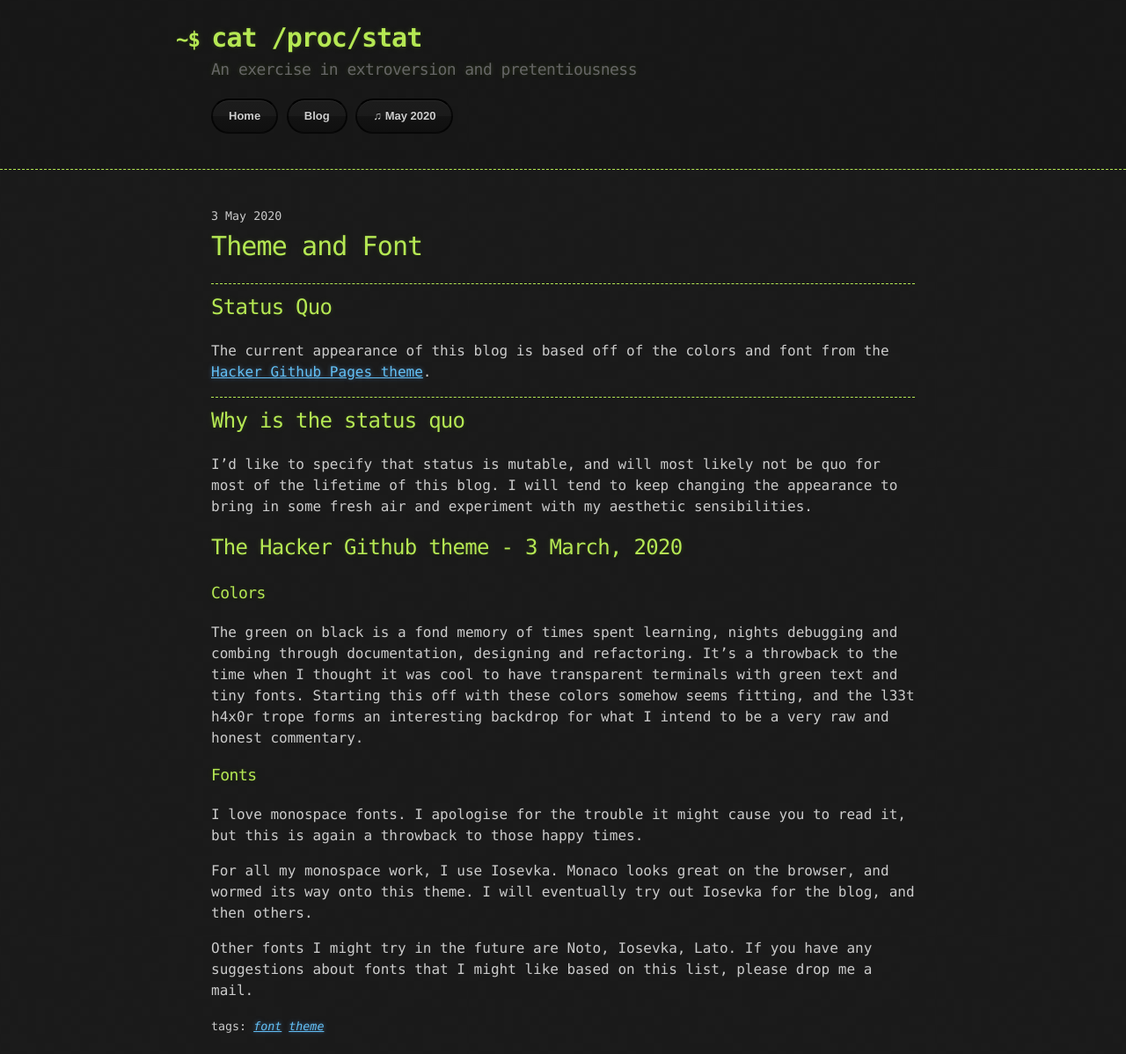
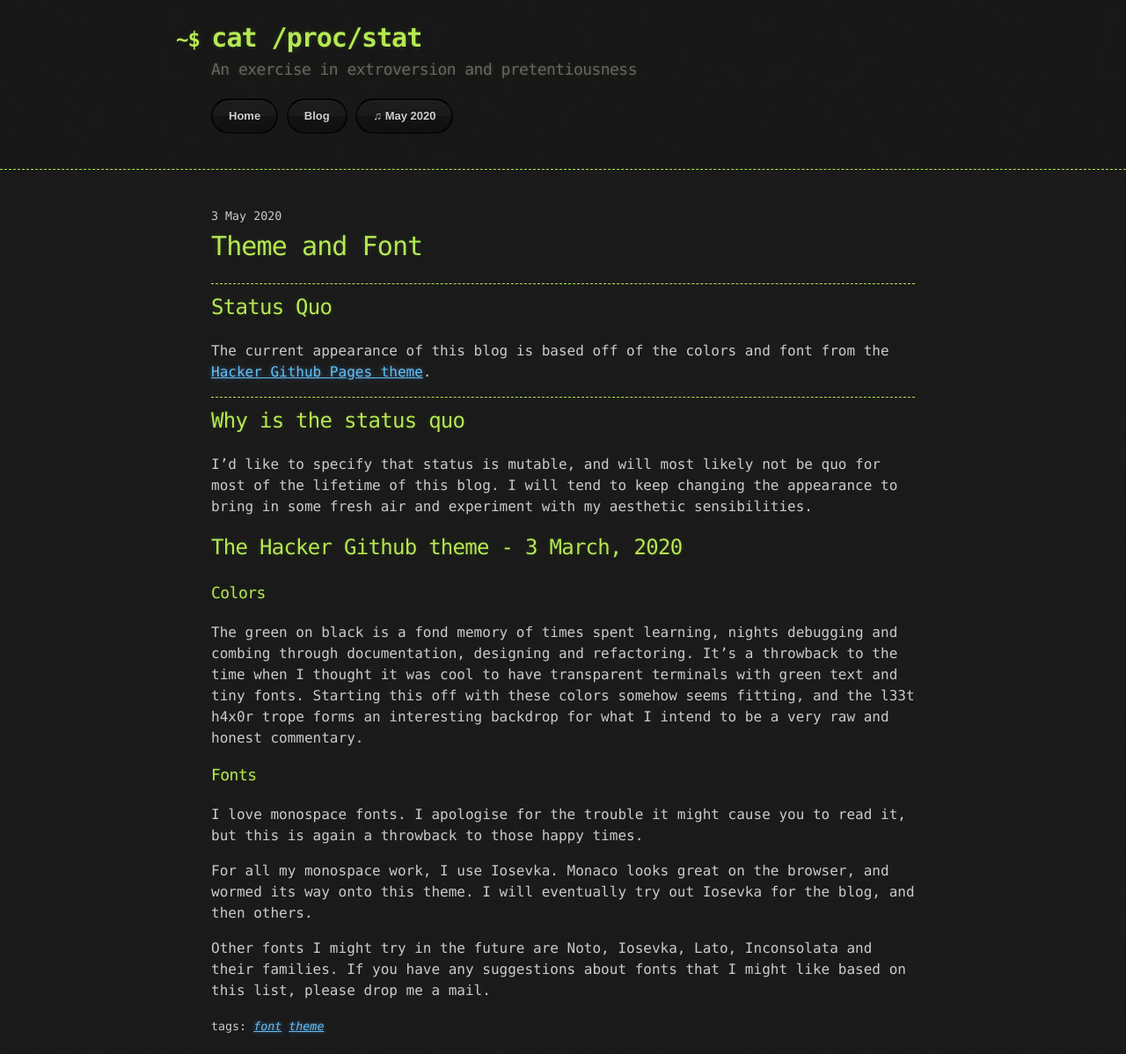
Before and after one commit to paranoidsp/paranoidsp.github.io, a Jekyll site: the page built from _posts/2020-05-03-theme-and-font.md, in a window 1280 px wide. Shown: the whole page at 88% size. Built offline with Jekyll 4.4.1, drawn with Linux system fonts in a browser that asks for light colours.

Commit message:
fix: font list

```diff
--- a/_posts/2020-05-03-theme-and-font.md
+++ b/_posts/2020-05-03-theme-and-font.md
@@ -24,4 +24,4 @@ I love monospace fonts. I apologise for the trouble it might cause you to read i
 
 For all my monospace work, I use Iosevka. Monaco looks great on the browser, and wormed its way onto this theme. I will eventually try out Iosevka for the blog, and then others.
 
-Other fonts I might try in the future are Noto, Iosevka, Lato. If you have any suggestions about fonts that I might like based on this list, please drop me a mail.
+Other fonts I might try in the future are Noto, Iosevka, Lato, Inconsolata and their families. If you have any suggestions about fonts that I might like based on this list, please drop me a mail.
```
